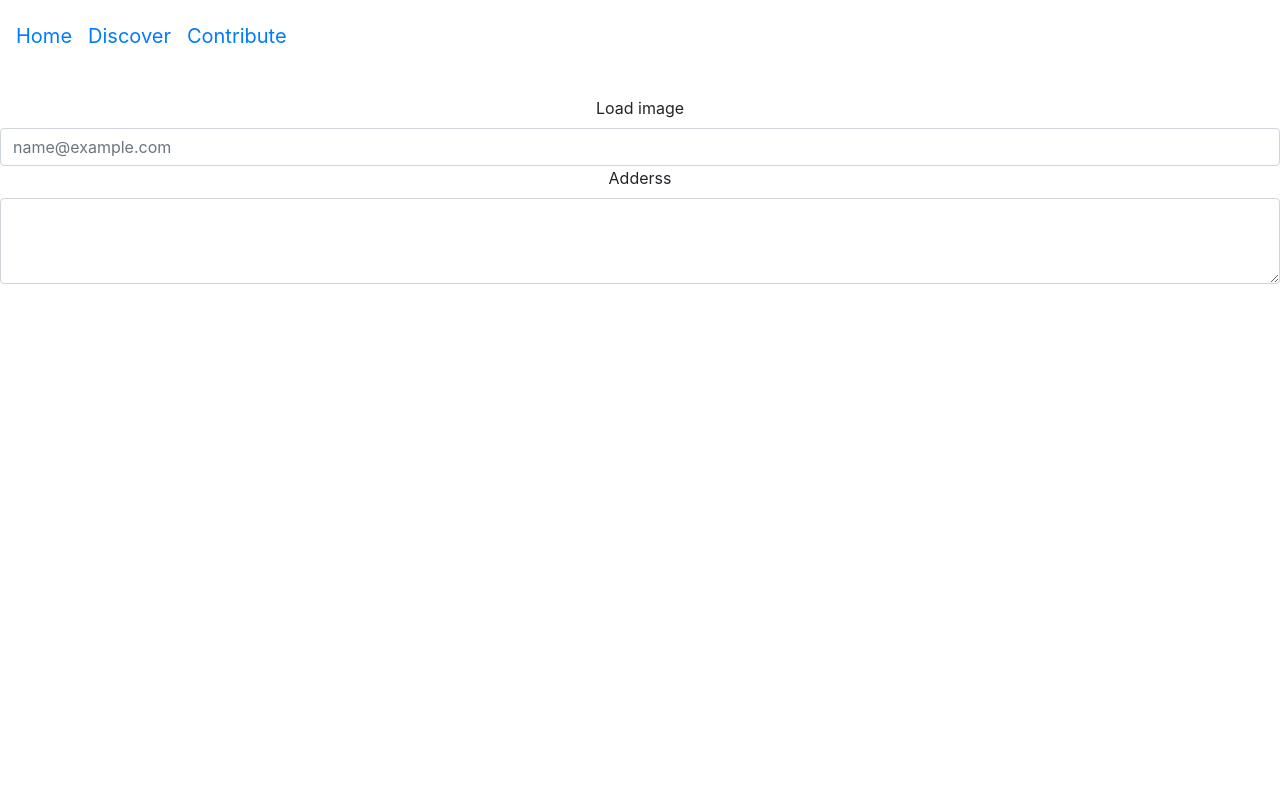
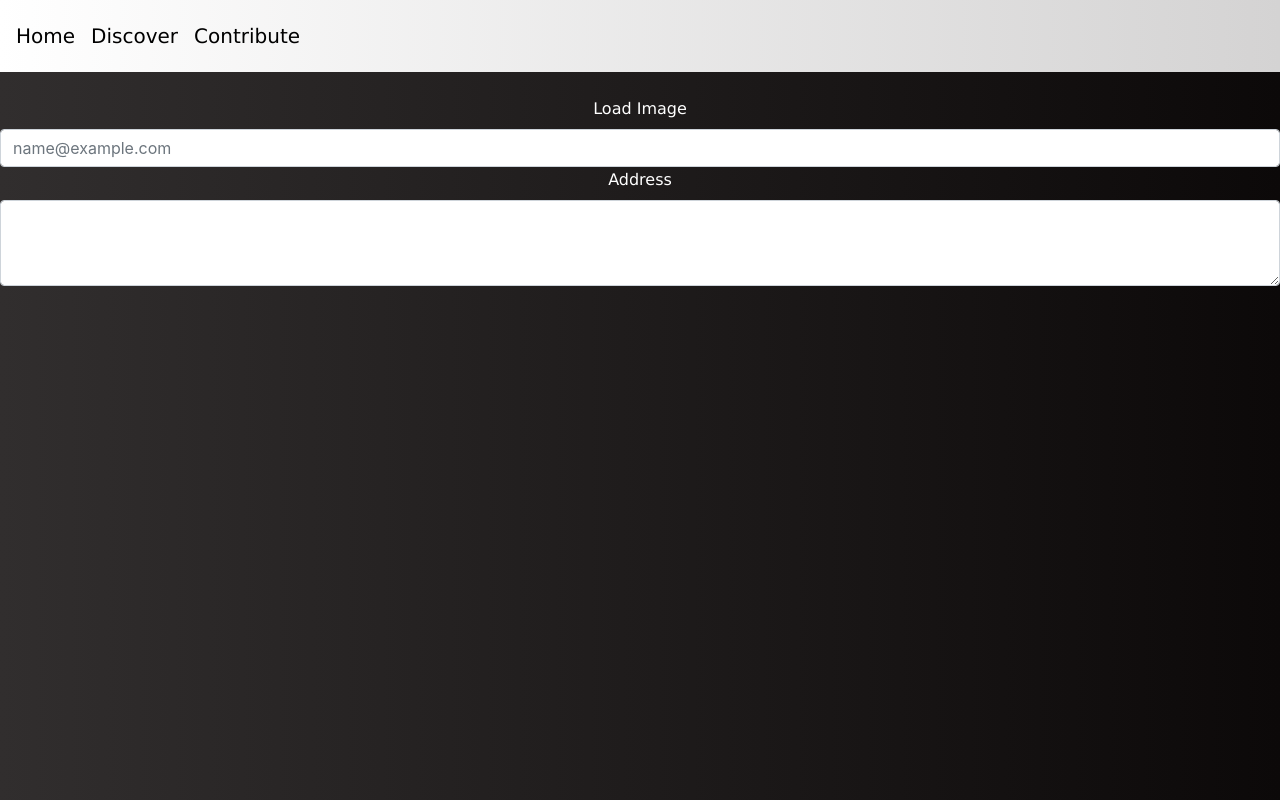
Before and after one commit to viwo4708/photolocator_co, a plain HTML site: page addimages/index.html in a window 1280 px wide. Drawn offline with nearby package versions, Linux system fonts and the light colour scheme; the site is published under a folder, as on GitHub Pages, so addresses that start at the root find nothing.

Commit message:
these links better work

```diff
--- /dev/null
+++ b/addimages/allPages.css
@@ -0,0 +1,25 @@
+/* Nav bar */
+.navbar-custom .navbar-brand,
+.navbar-custom .navbar-text {
+    color: rgb(0, 0, 0);
+    font-family: 'Lucida Sans', 'Lucida Sans Regular', 'Lucida Grande', 'Lucida Sans Unicode', Geneva, Verdana, sans-serif;
+}
+.navbar-custom {
+    background-image: linear-gradient(to right, rgb(255, 255, 255) , rgb(212, 211, 211));
+}
+nav .navbar-nav li a{
+    color: rgb(0, 0, 0);
+    font-family: 'Lucida Sans', 'Lucida Sans Regular', 'Lucida Grande', 'Lucida Sans Unicode', Geneva, Verdana, sans-serif;
+    }
+
+/* text */
+h1, h2, h3, h4, label{
+    color:rgb(255, 255, 255);
+    font-family: 'Lucida Sans', 'Lucida Sans Regular', 'Lucida Grande', 'Lucida Sans Unicode', Geneva, Verdana, sans-serif;
+}
+
+/* backround */
+body
+{
+    background-image: linear-gradient(to right, rgb(49, 46, 46) , rgb(12, 9, 9));
+}
--- a/addimages/index.html
+++ b/addimages/index.html
@@ -7,21 +7,21 @@
         <title>Add image</title>
 
         <link rel="stylesheet" href="https://cdn.jsdelivr.net/npm/bootstrap@4.6.1/dist/css/bootstrap.min.css">
-        <link rel="stylesheet" href="/allPages.css">
+        <link rel="stylesheet" href="allPages.css">
     </head>
 
     <body class="center text-center">
         <!--Nav bar-->
         <nav class="navbar navbar-custom fixed-top ">
-          <a class="navbar-brand" href="/index.html">Home</a>
+          <a class="navbar-brand" href="https://heathermonteson.github.io/Hackathon2022/">Home</a>
           <ul class="navbar-brand navbar-nav ">
               <li class="nav-item">
-              <a class="nav-link" href="/libandsearch\index.html"> Discover</a>
+              <a class="nav-link" href="https://heathermonteson.github.io/Hackathon2022/libandsearch/"> Discover</a>
               </li>
           </ul>
           <ul class="navbar-nav navbar-brand ">
             <li class="nav-item">
-            <a class="nav-link" href="#index.html"> Contribute </a>
+            <a class="nav-link" href="https://heathermonteson.github.io/Hackathon2022/addimages/"> Contribute </a>
             </li>
          </ul>
           <u class="ml-auto">
@@ -32,11 +32,11 @@
 
           <form>
             <div class="contrainer">
-              <label for="exampleFormControlInput1">Load image</label>
+              <label for="exampleFormControlInput1">Load Image</label>
               <input type="email" class="form-control" id="exampleFormControlInput1" placeholder="name@example.com">
             </div>
             <div class="form-group">
-              <label for="exampleFormControlTextarea1">Adderss</label>
+              <label for="exampleFormControlTextarea1">Address</label>
               <textarea class="form-control" id="exampleFormControlTextarea1" rows="3"></textarea>
             </div>
           </form>
--- /dev/null
+++ b/libandsearch/allPages.css
@@ -0,0 +1,25 @@
+/* Nav bar */
+.navbar-custom .navbar-brand,
+.navbar-custom .navbar-text {
+    color: rgb(0, 0, 0);
+    font-family: 'Lucida Sans', 'Lucida Sans Regular', 'Lucida Grande', 'Lucida Sans Unicode', Geneva, Verdana, sans-serif;
+}
+.navbar-custom {
+    background-image: linear-gradient(to right, rgb(255, 255, 255) , rgb(212, 211, 211));
+}
+nav .navbar-nav li a{
+    color: rgb(0, 0, 0);
+    font-family: 'Lucida Sans', 'Lucida Sans Regular', 'Lucida Grande', 'Lucida Sans Unicode', Geneva, Verdana, sans-serif;
+    }
+
+/* text */
+h1, h2, h3, h4, label{
+    color:rgb(255, 255, 255);
+    font-family: 'Lucida Sans', 'Lucida Sans Regular', 'Lucida Grande', 'Lucida Sans Unicode', Geneva, Verdana, sans-serif;
+}
+
+/* backround */
+body
+{
+    background-image: linear-gradient(to right, rgb(49, 46, 46) , rgb(12, 9, 9));
+}
```
Also changed, not shown: index.html (+2 -2 lines), libandsearch/index.html (+5 -5 lines).
